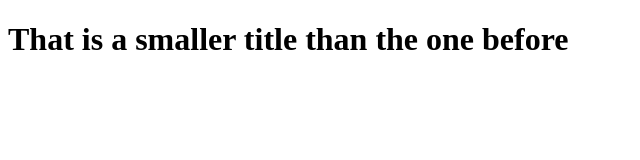
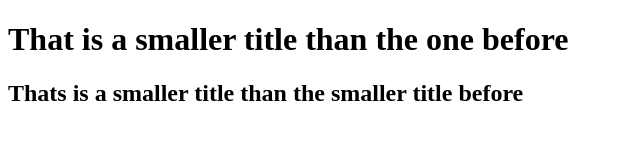
Before and after one commit to zPierreB/sharezza, a plain HTML site: page index.html in a window 1280 px wide. Shown: the whole page, without its empty margins (0-640 px from the left). Drawn offline with Linux system fonts and the light colour scheme.

Commit message:
Update index.html

```diff
--- a/index.html
+++ b/index.html
@@ -6,5 +6,6 @@
   </head>
   <body>
    <h1>That is a smaller title than the one before</h1>
+    <h2>Thats is a smaller title than the smaller title before</h2>
   </body>
 </html>
```
